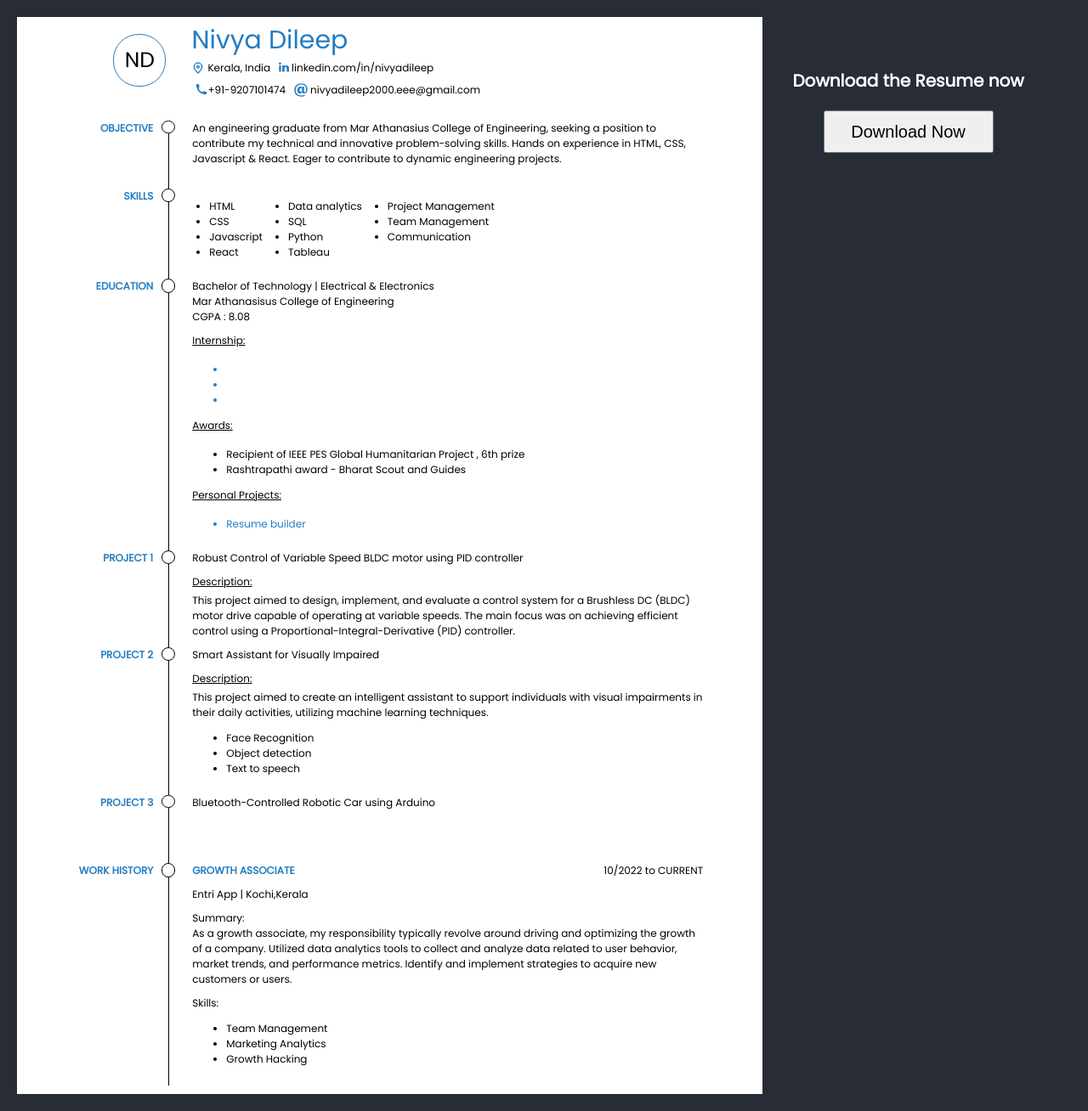
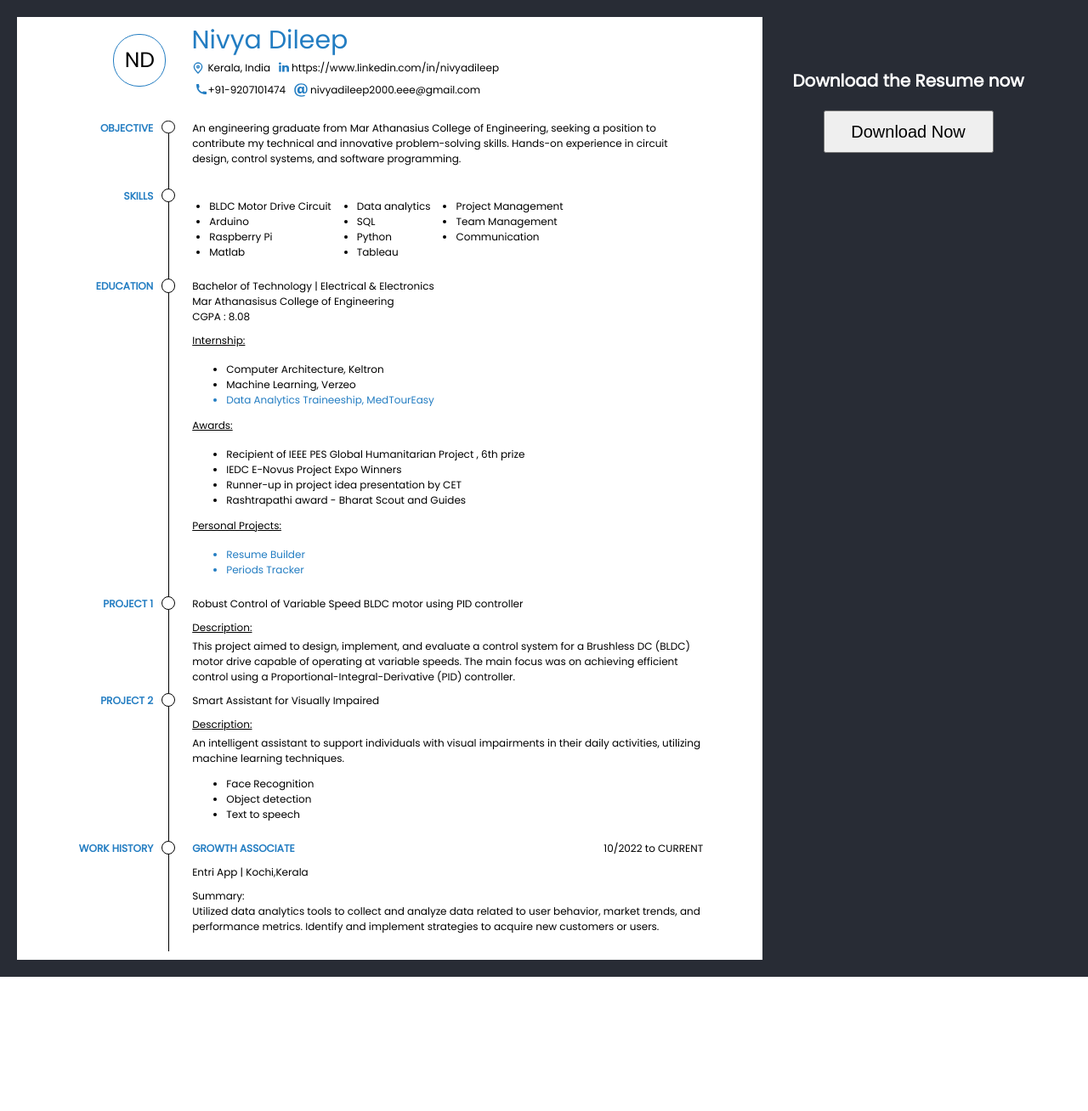
Before and after one commit to nivyadileep/resumereact, a React (Create React App) app: page / in a window 1280 px wide. Shown: the whole page at 85% size. After the commit the page ends 1150 px from the top, so only its background shows below. Built offline with nearby package versions, Linux system fonts and the light colour scheme.

Commit message:
Update data.js

```diff
--- a/src/components/resume/data.js
+++ b/src/components/resume/data.js
@@ -4,14 +4,14 @@ const resumeData = {
   location: "Kerala, India",
   phone: "+91-9207101474",
   mail: "nivyadileep2000.eee@gmail.com",
-    Linkedin: "linkedin.com/in/nivyadileep",
+  Linkedin: "https://www.linkedin.com/in/nivyadileep",
   objective:
-      "An engineering graduate from Mar Athanasius College of Engineering, seeking a position to contribute my technical and innovative problem-solving skills. Hands on experience in HTML, CSS, Javascript & React. Eager to contribute to dynamic engineering projects.",
+    "An engineering graduate from Mar Athanasius College of Engineering, seeking a position to contribute my technical and innovative problem-solving skills. Hands-on experience in circuit design, control systems, and software programming.",
   skills: [
-      "HTML",
-      "CSS",
-      "Javascript",
-      "React",
+    "BLDC Motor Drive Circuit",
+    "Arduino",
+    "Raspberry Pi",
+    "Matlab",
     "Data analytics",
     "SQL",
     "Python",
@@ -25,36 +25,45 @@ const resumeData = {
     stream: "Bachelor of Technology | Electrical & Electronics",
     cgpa: 8.08,
     internships: [
-        "Computer Architecture, Keltron",
-        "Machine Learning, Verzeo",
-        "Data Analytics Traineeship, MedTourEasy",
+      {name: "Computer Architecture, Keltron", link: ""},
+      {name: "Machine Learning, Verzeo", link: ""},
+      {name: "Data Analytics Traineeship, MedTourEasy", link: "https://github.com/nivyadileep/data-analytics"},
     ],
     awards: [
       "Recipient of IEEE PES Global Humanitarian Project , 6th prize",
+      "IEDC E-Novus Project Expo Winners",
+      "Runner-up in project idea presentation by CET",
       "Rashtrapathi award - Bharat Scout and Guides",
     ],
+    responsibilities: [
+      "IEEE Documentation Commitee Member",
+      "Event Coordinator: Coordinated roughly 50 technical events during the National Level Technical Fest - Takshak",
+      "Event Head: Was able to bring the speaker and 300+ registrations",
+    ],
+
+
     personalProjects: [
-        { name: "Resume builder", link: "https://github.com/nivyadileep/resumereact" },
+      {name: "Resume Builder", link: "https://github.com/nivyadileep/resumereact"},
+      {name: "Periods Tracker", link: "https://github.com/nivyadileep/periods-tracker"},
     ],
   },
   projects: [
     {
       name: "PROJECT 1",
       title: "Robust Control of Variable Speed BLDC motor using PID controller",
+      link:"",
       description:
         "This project aimed to design, implement, and evaluate a control system for a Brushless DC (BLDC) motor drive capable of operating at variable speeds. The main focus was on achieving efficient control using a Proportional-Integral-Derivative (PID) controller.",
     },
     {
       name: "PROJECT 2",
       title: "Smart Assistant for Visually Impaired",
+      link: "https://github.com/nivyadileep/Btech-Projects",
       description:
-          "This project aimed to create an intelligent assistant to support individuals with visual impairments in their daily activities, utilizing machine learning techniques.",
+        " An intelligent assistant to support individuals with visual impairments in their daily activities, utilizing machine learning techniques.",
       notes: ["Face Recognition", "Object detection", "Text to speech"],
     },
-      {
-        name: "PROJECT 3",
-        title: "Bluetooth-Controlled Robotic Car using Arduino",
-      },
+
   ],
   workHistory: [
     {
@@ -62,8 +71,7 @@ const resumeData = {
       duration: "10/2022 to CURRENT",
       company: "Entri App | Kochi,Kerala",
       summary:
-          "As a growth associate, my responsibility typically revolve around driving and optimizing the growth of a company. Utilized data analytics tools to collect and analyze data related to user behavior, market trends, and performance metrics. Identify and implement strategies to acquire new customers or users.",
-        skills: ["Team Management", "Marketing Analytics", "Growth Hacking"],
+        "Utilized data analytics tools to collect and analyze data related to user behavior, market trends, and performance metrics. Identify and implement strategies to acquire new customers or users.",
     },
   ],
 };
```
Lines whose indentation alone changed are shown as unchanged.
